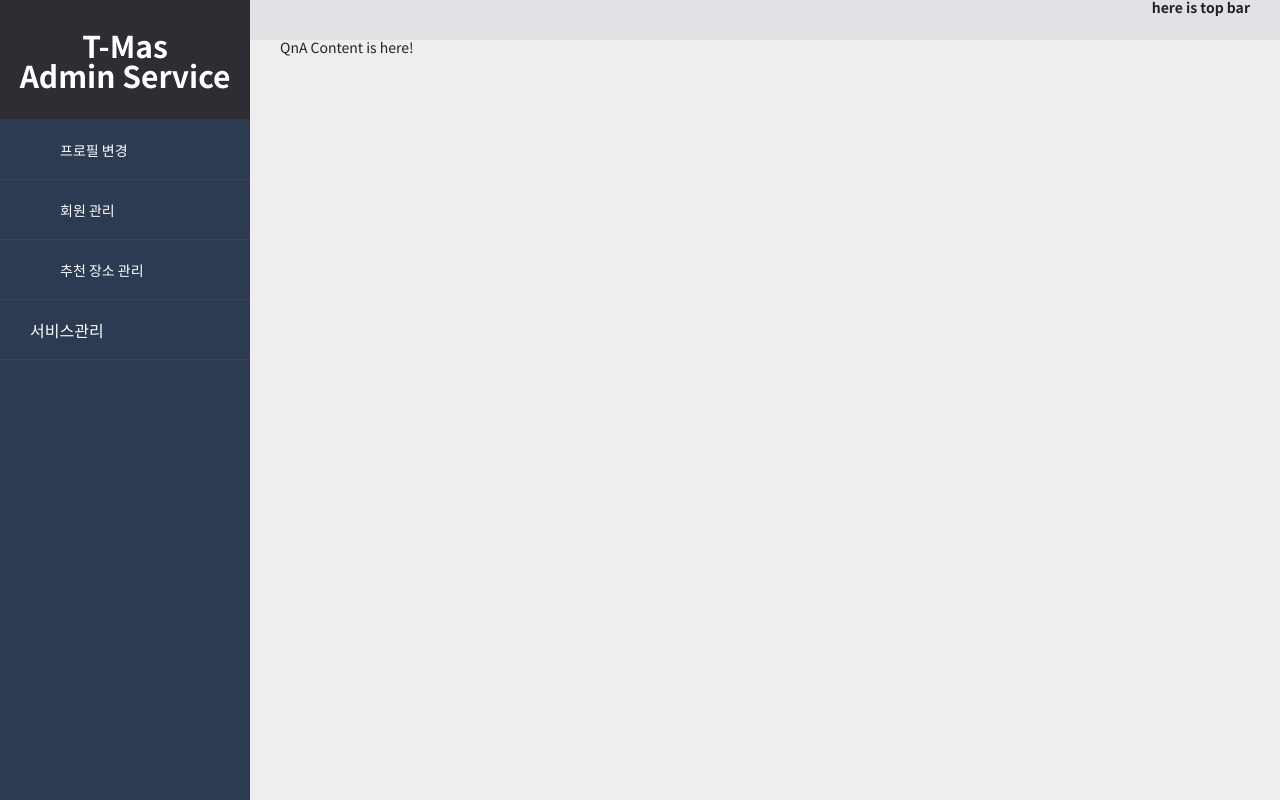
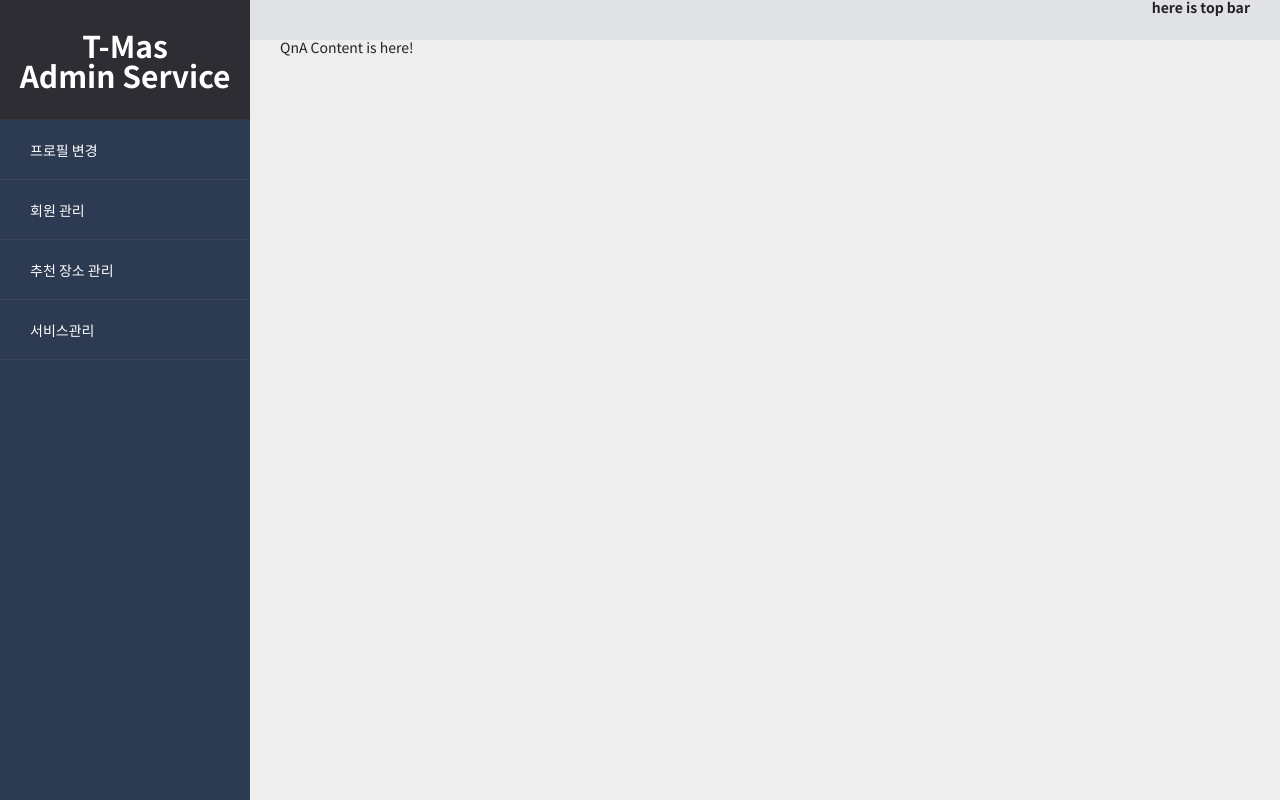
Before and after one commit to leehwayong95/mobilpack_admin_service_Vue, a Vue app in the folder mobilpack/: page /qna in a window 1280 px wide. Built offline with nearby package versions, Linux system fonts and the light colour scheme; what vue-cookie would draw is missing.

Commit message:
add setting for project init

```diff
--- a/mobilpack/src/components/Login/Login.vue
+++ b/mobilpack/src/components/Login/Login.vue
@@ -18,7 +18,7 @@
 export default {
   methods: {
     routerpush () {
-      this.$router.push('/details')
+      this.$router.push('/main')
     }
   }
 }
--- /dev/null
+++ b/mobilpack/src/components/My/info.vue
@@ -0,0 +1,5 @@
+<template>
+    <div id="content">
+        Here is Myinfoedit
+    </div>
+</template>
--- /dev/null
+++ b/mobilpack/src/components/Recommand/List.vue
@@ -0,0 +1,5 @@
+<template>
+    <div id="content">
+        Here is RecommandList!
+    </div>
+</template>
--- /dev/null
+++ b/mobilpack/src/components/User/List.vue
@@ -0,0 +1,5 @@
+<template>
+    <div id="content">
+        Here is User List
+    </div>
+</template>
--- a/mobilpack/src/components/side-bar.vue
+++ b/mobilpack/src/components/side-bar.vue
@@ -2,10 +2,10 @@
     <div class = 'v-sidebar-menu'>
         <ul id='menu'>
             <li class='logo'>T-Mas<br>Admin Service</li>
-            <li class='vsm--link vsm--link_level-2'><span>프로필 변경</span></li>
-            <li class='vsm--link vsm--link_level-2'><span>회원 관리</span></li>
-            <li class='vsm--link vsm--link_level-2'><span>추천 장소 관리</span></li>
-            <li class='vsm--link vsm--link_level-2'>서비스관리
+            <li><span v-on:click="jump('myinfo')">프로필 변경</span></li>
+            <li><span v-on:click="jump('user')">회원 관리</span></li>
+            <li><span v-on:click="jump('recommands')">추천 장소 관리</span></li>
+            <li><span>서비스관리</span>
                 <ul>
                     <li><span v-on:click="jump('details')">관리자 관리</span></li>
                     <li><span v-on:click="jump('qna')">문의 관리</span></li>
--- a/mobilpack/src/router/index.js
+++ b/mobilpack/src/router/index.js
@@ -3,9 +3,12 @@ import Router from 'vue-router'
 import Login from '@/components/Login/Login'
 import sidebar from '@/components/side-bar'
 import topbar from '@/components/topbar'
-import AdminManagement from '@/components/Admin/AdminManagement'
+import AdminManagement from '@/components/Admin/Management'
 import Notice from '@/components/Notice/Notice'
 import Qna from '@/components/Qna/Qna'
+import recommands from '@/components/Recommand/List'
+import infoedit from '@/components/My/info'
+import UserList from '@/components/User/List'
 
 Vue.use(Router)
 
@@ -18,10 +21,9 @@ export default new Router({
       component: Login
     },
     {
-      path: '/details',
+      path: '/main',
       name: 'admin',
       components: {
-        default: AdminManagement,
         top: topbar,
         left: sidebar
       }
@@ -43,6 +45,42 @@ export default new Router({
         top: topbar,
         left: sidebar
       }
+    },
+    {
+      path: '/details',
+      name: 'details',
+      components: {
+        default: AdminManagement,
+        top: topbar,
+        left: sidebar
+      }
+    },
+    {
+      path: '/recommands',
+      name: 'recommands',
+      components: {
+        default: recommands,
+        top: topbar,
+        left: sidebar
+      }
+    },
+    {
+      path: '/user',
+      name: 'userList',
+      components: {
+        default: UserList,
+        top: topbar,
+        left: sidebar
+      }
+    },
+    {
+      path: '/myinfo',
+      name: 'myinfo',
+      components: {
+        default: infoedit,
+        top: topbar,
+        left: sidebar
+      }
     }
   ]
 })
```
Also changed, not shown: mobilpack/src/components/Admin/Details.vue (renamed from mobilpack/src/components/Admin/AdminDetails.vue), mobilpack/src/components/Admin/Edit.vue (renamed from mobilpack/src/components/Admin/AdminEdit.vue), mobilpack/src/components/Admin/Management.vue (renamed from mobilpack/src/components/Admin/AdminManagement.vue), mobilpack/src/components/Admin/Registration.vue (renamed from mobilpack/src/components/Admin/AdminRegistration.vue).
